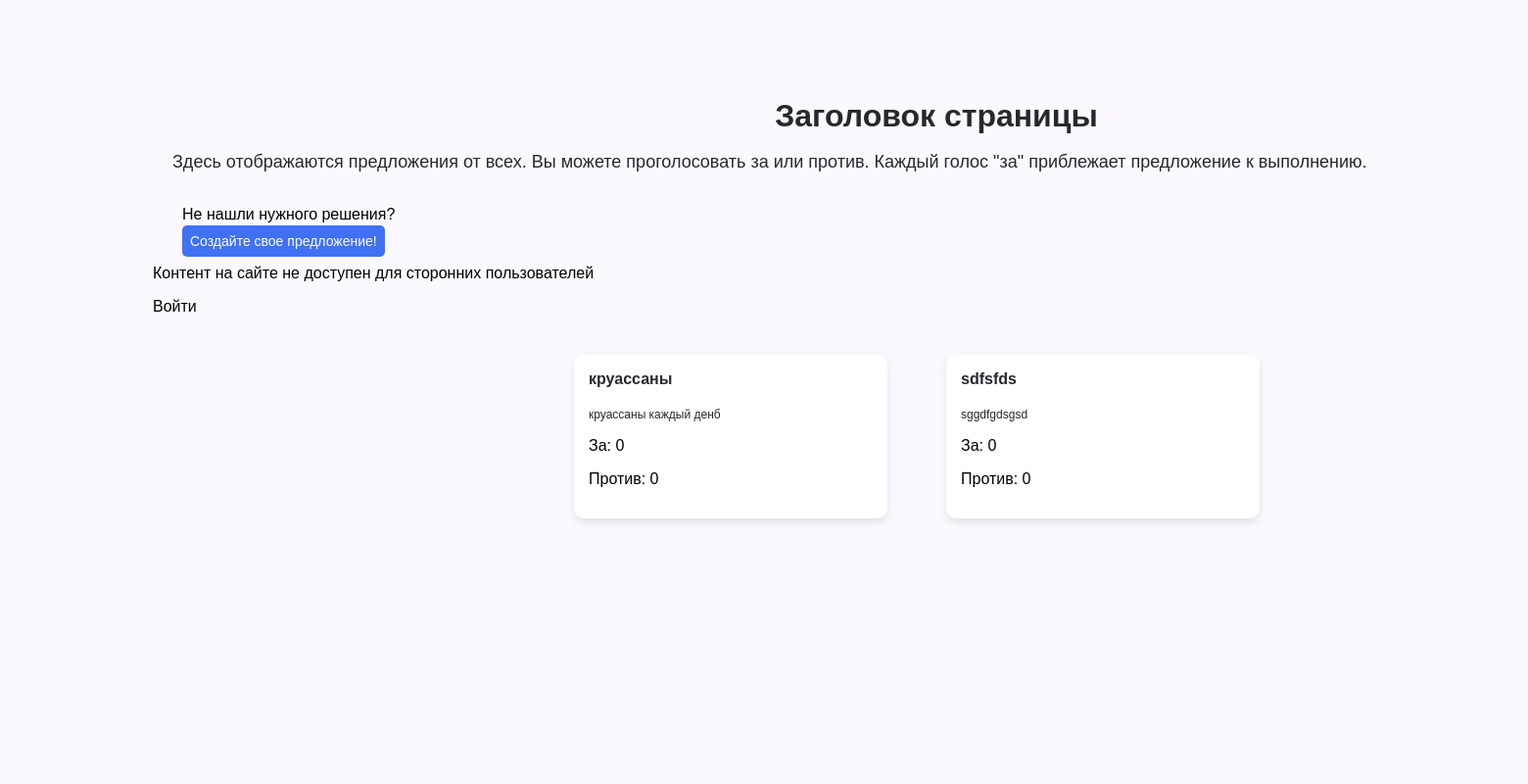
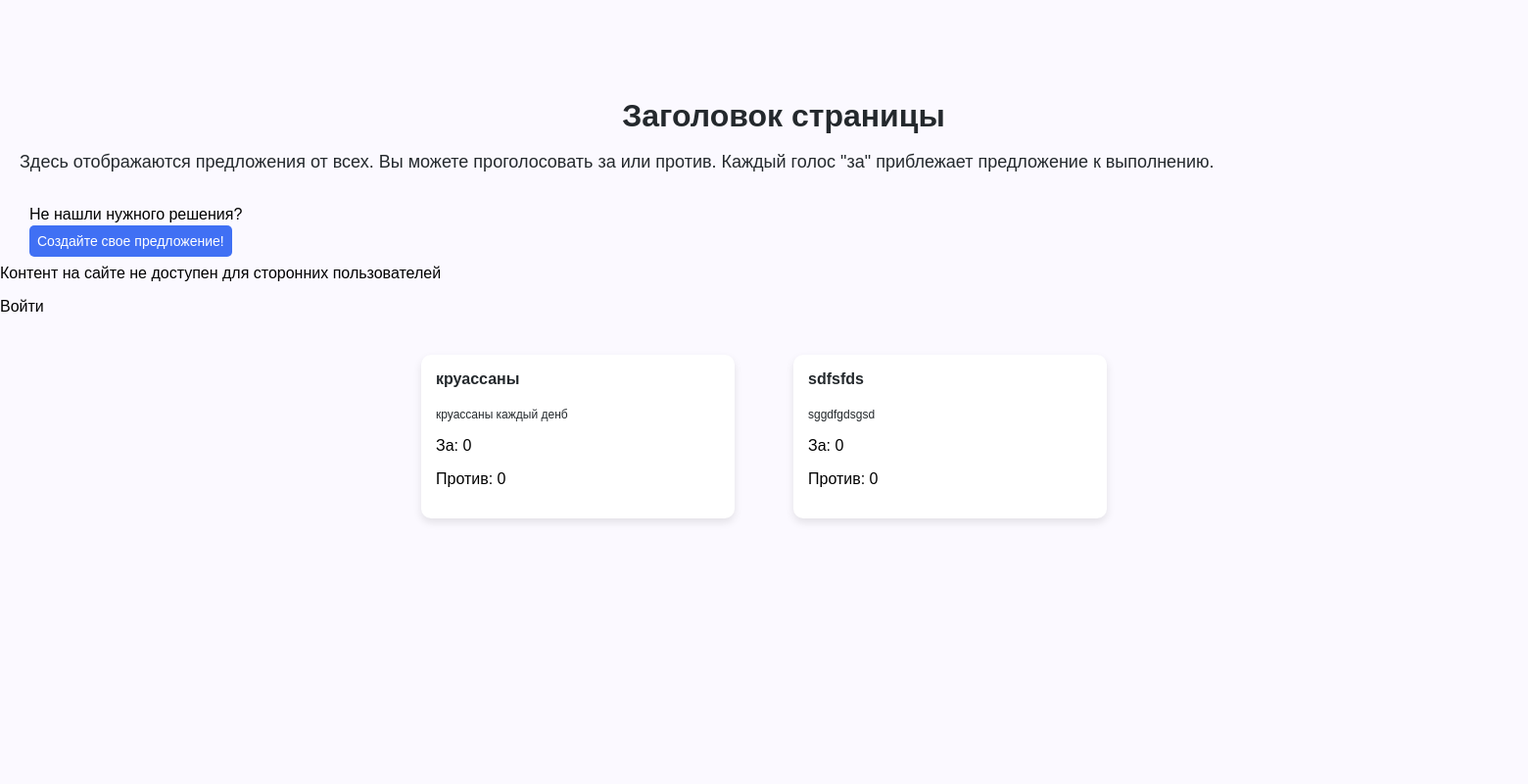
Before and after one commit to Hearmic/schollarsite1, a Django app: page /suggestions/ in a window 1560 px wide; the page is wider, and only the part inside the window is pictured. Shown: that part at 98% size. Run offline with Django 4.2, Linux system fonts and the light colour scheme; data comes from the database, SQL or seed files in the repository; some libraries are stand-ins or nearby versions.

Commit message:
fixed suggestions main styles

```diff
--- a/static/suggestions/styles.css
+++ b/static/suggestions/styles.css
@@ -10,7 +10,6 @@
   font-family: sans-serif;  /* Adjust as needed */
   margin: 0;
   padding: 0;
-  padding: 0 10%;
  }
 
 a {
```
